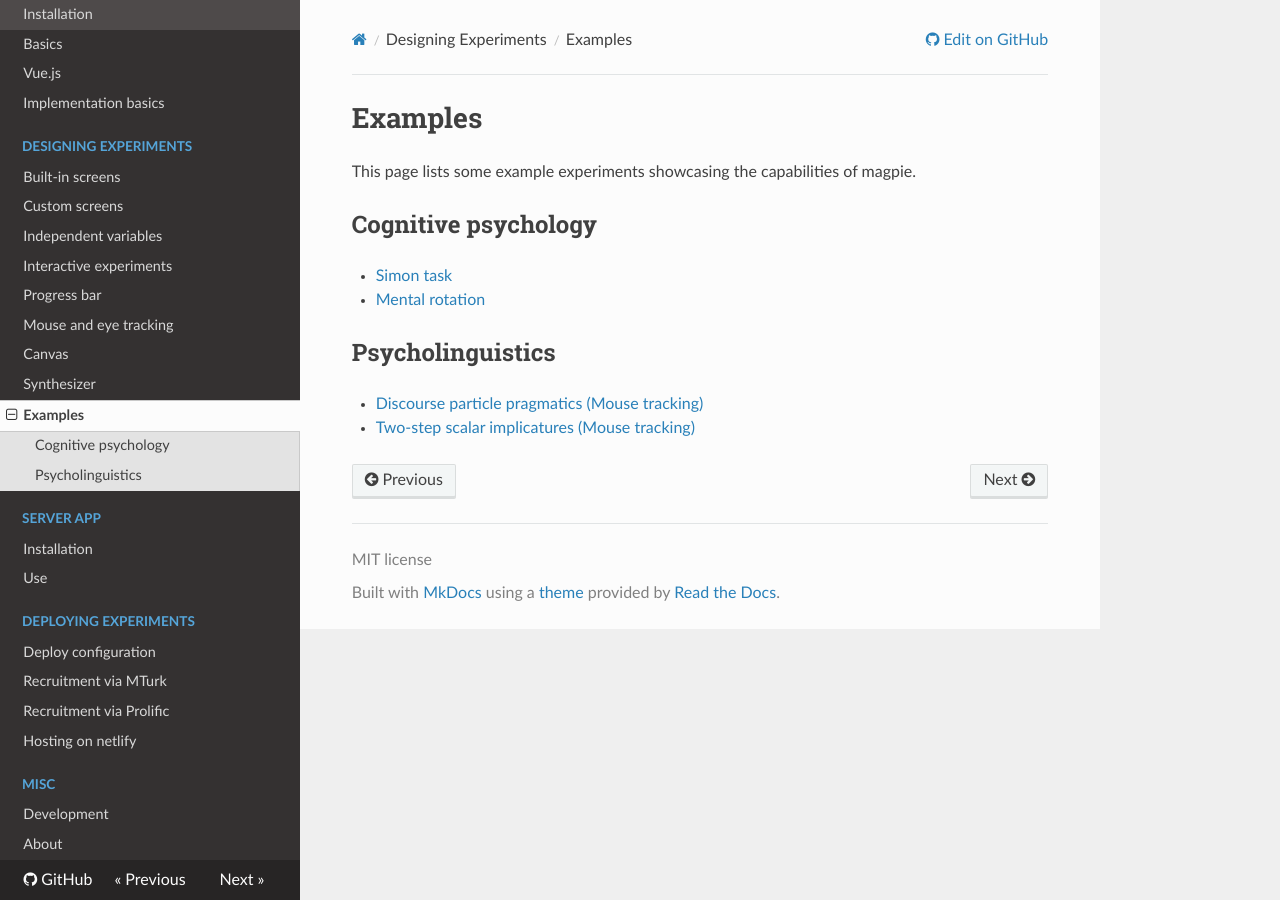
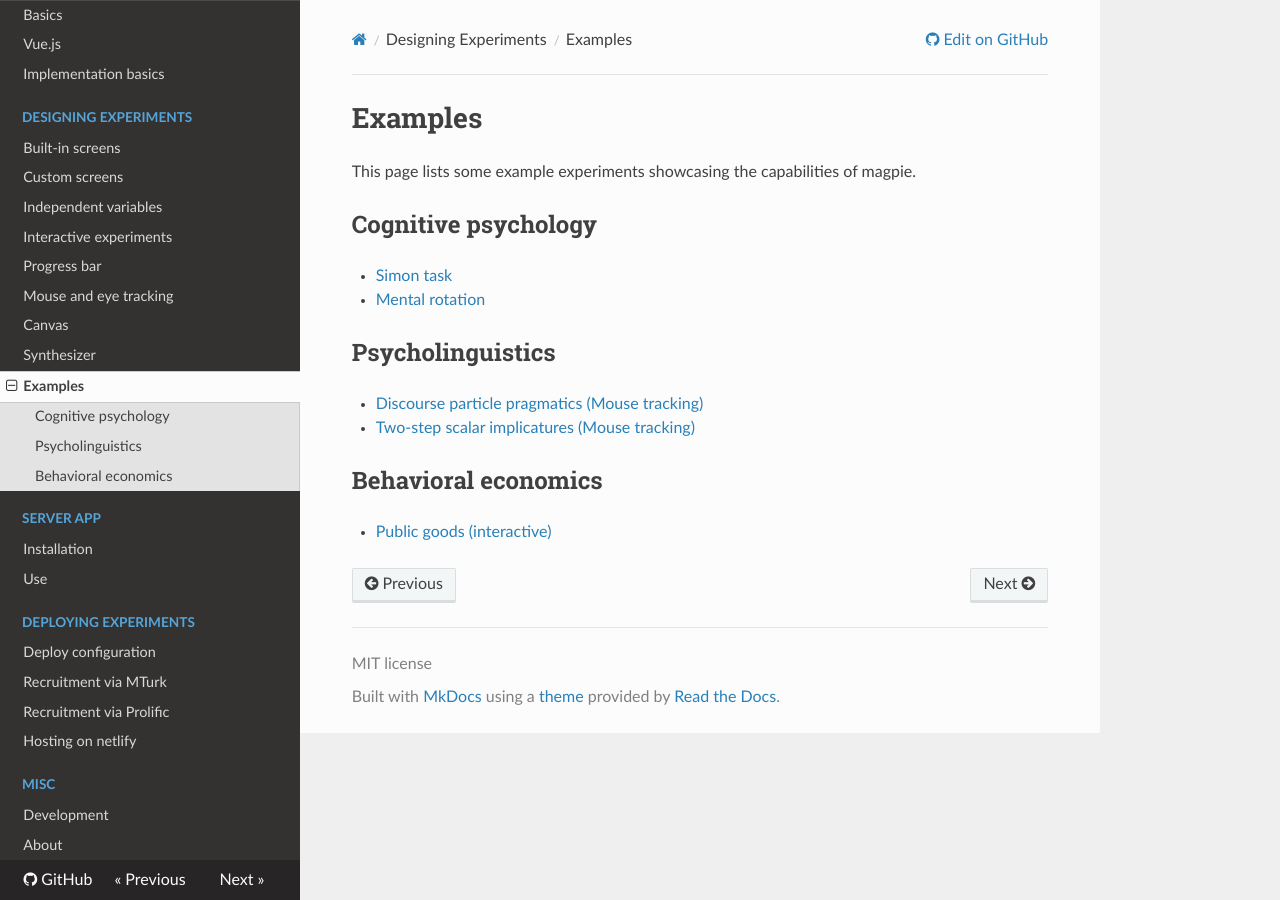
Before and after one commit to magpie-ea/magpie-v3-docs, an MkDocs documentation site: the page built from docs/01_designing_experiments/10_examples.md, in a window 1280 px wide. Built offline with MkDocs 1.6.1, drawn with Linux system fonts in a browser that asks for light colours; nearby versions of some CDN libraries; a script that is not in the unit is left out.

Commit message:
Examples: Add public goods experiment

```diff
--- a/docs/01_designing_experiments/10_examples.md
+++ b/docs/01_designing_experiments/10_examples.md
@@ -8,3 +8,6 @@ This page lists some example experiments showcasing the capabilities of magpie.
 ## Psycholinguistics
 - [Discourse particle pragmatics (Mouse tracking)](https://github.com/magpie-ea/magpie-dpp-mt)
 - [Two-step scalar implicatures (Mouse tracking)](https://github.com/magpie-ea/magpie-2step-si)
+
+## Behavioral economics
+- [Public goods (interactive)](https://github.com/magpie-ea/magpie3-public-goods)
```
